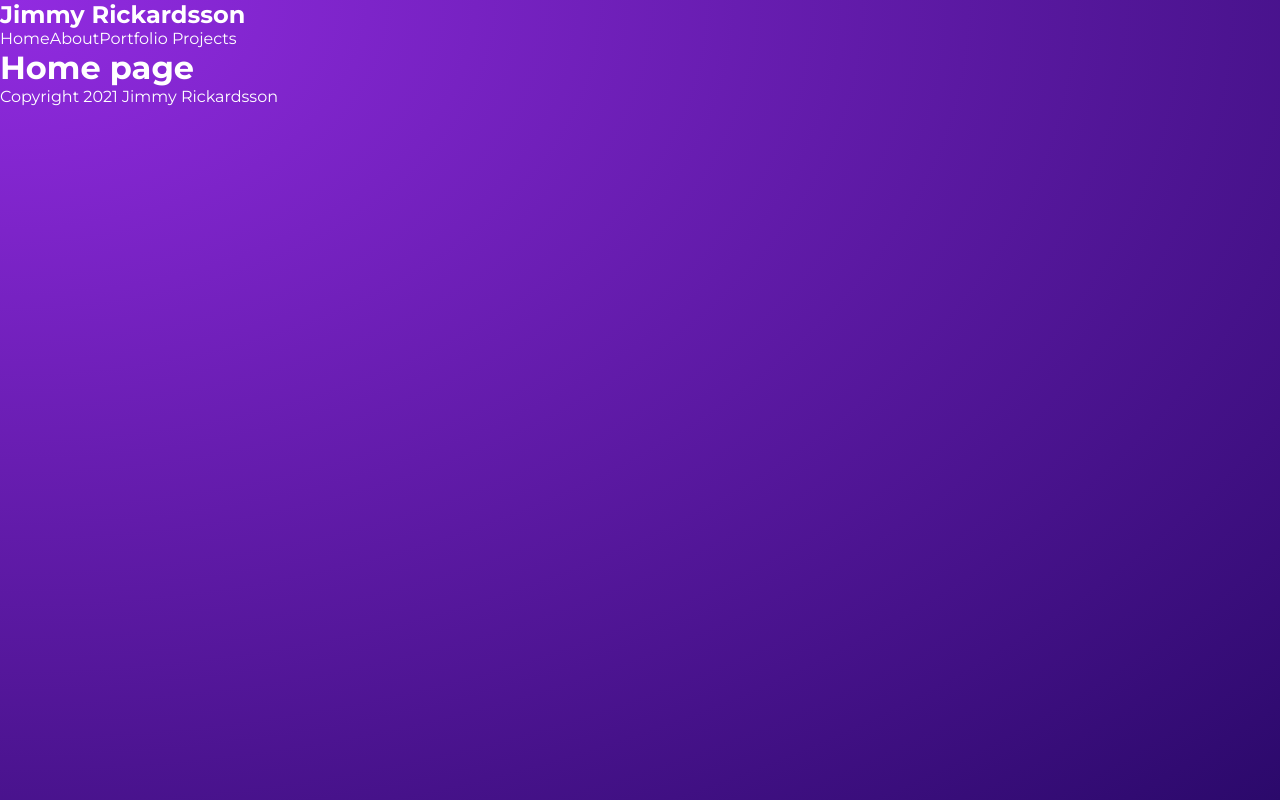
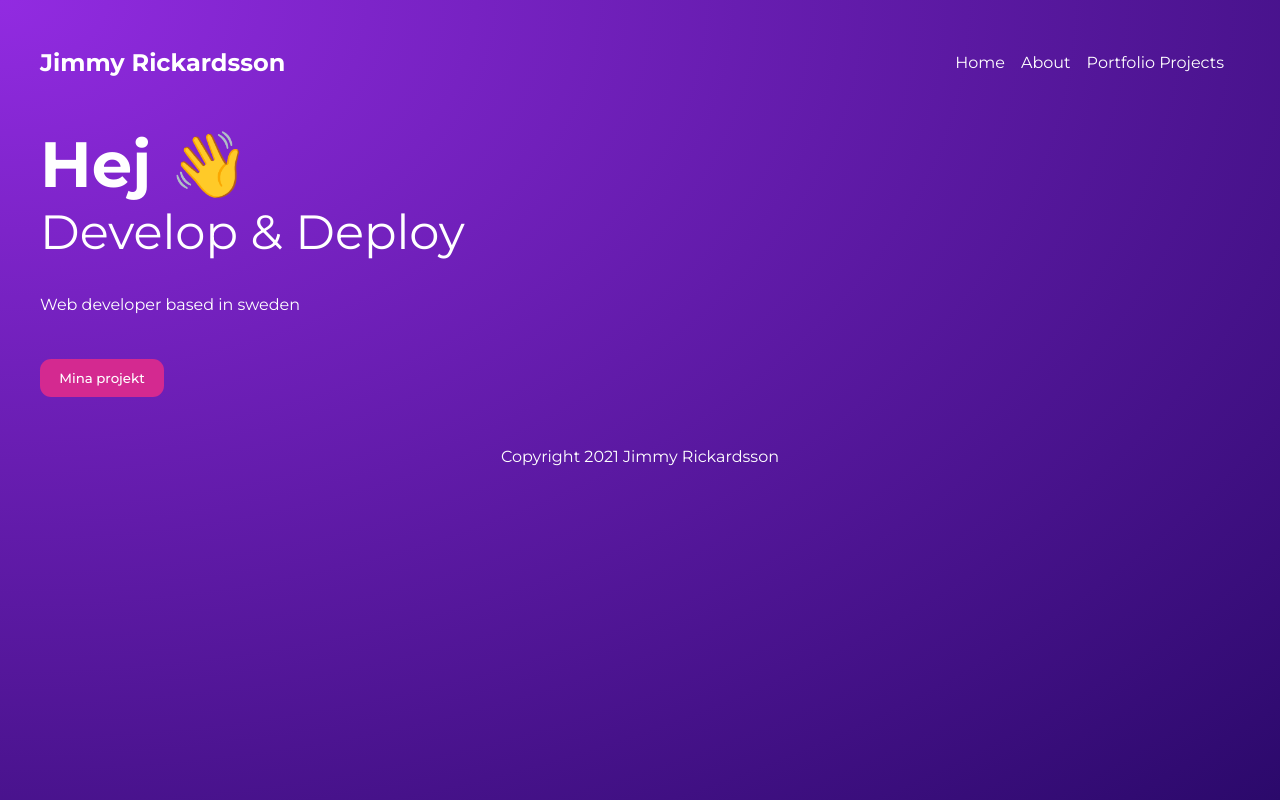
Before and after one commit to RickardssonJ/gatsby-portfolio-site, a Gatsby site: page / in a window 1280 px wide. Built offline with nearby package versions, Linux system fonts and the light colour scheme; Gatsby itself is replaced by a stand-in of ours.

Commit message:
New styling

```diff
--- a/src/components/Layout.js
+++ b/src/components/Layout.js
@@ -1,23 +1,8 @@
 import React from 'react'
-import { createGlobalStyle } from "styled-components"
+import GlobalStyle from '../styles/GlobalStyles'
+import { StyledFooter } from "../styles/Styling"
 import { Navbar } from './Navbar'
 
-const GlobalStyle = createGlobalStyle`
-* {
-  margin: 0;
-  padding: 0;
-  text-decoration: none;
-  font-family: "Montserrat";
-  color: white;
-}
-html, body {
-  min-height: 100%;
-}
-  body {
-    background: radial-gradient(at top left, rgba(146,43,225,1) 0%, rgba(43,9,107,1) 100%);
-  background-repeat: no-repeat;
-  }
-`
 
 export const Layout = ({ children }) => {
 
@@ -27,15 +12,15 @@ export const Layout = ({ children }) => {
     return (
         <>
             <GlobalStyle />
+
+            <Navbar />
             <div>
-                <Navbar />
-                <div>
-                    {children}
-                </div>
-                <footer>
-                    <p>Copyright 2021 Jimmy Rickardsson</p>
-                </footer>
+                {children}
             </div>
+            <StyledFooter>
+                <p>Copyright 2021 Jimmy Rickardsson</p>
+            </StyledFooter>
+
         </>
     )
 }
--- a/src/components/Navbar.js
+++ b/src/components/Navbar.js
@@ -1,15 +1,20 @@
 import { Link } from 'gatsby'
 import React from 'react'
+import { StyledNav, StyledLink, StyledNavLinksUl } from '../styles/Styling'
+
+const linkStyle = {
+    display: "inline-block",
+};
 
 export const Navbar = () => {
     return (
-        <nav>
+        <StyledNav>
             <h1>Jimmy Rickardsson</h1>
-            <div>
-                <Link to="/">Home</Link>
-                <Link to="/about">About</Link>
-                <Link to="/projects">Portfolio Projects</Link>
-            </div>
-        </nav>
+            <StyledNavLinksUl>
+                <Link to="/" style={linkStyle}>Home</Link>
+                <Link to="/about" style={linkStyle}>About</Link>
+                <Link to="/projects" style={linkStyle}>Portfolio Projects</Link>
+            </StyledNavLinksUl>
+        </StyledNav>
     )
 }
--- a/src/pages/index.js
+++ b/src/pages/index.js
@@ -1,13 +1,20 @@
+import { Link } from "gatsby"
 import React from "react"
 import { Layout } from "../components/Layout"
+import { StyledSection, StyledHomepageButton } from "../styles/Styling"
 
 export default function Home() {
 
   return (
     <Layout>
-      <div>
-        <h1>Home page</h1>
-      </div>
+      <StyledSection>
+        <div>
+          <h2>Hej 👋 </h2>
+          <h3>Develop & Deploy</h3>
+          <p>Web developer based in sweden</p>
+        </div>
+      </StyledSection>
+      <Link to="/projects"><StyledHomepageButton>Mina projekt</StyledHomepageButton></Link>
     </Layout>
 
   )
--- a/src/pages/projects/index.js
+++ b/src/pages/projects/index.js
@@ -1,12 +1,14 @@
 import React from 'react'
 import { Layout } from '../../components/Layout'
+import { StyledProjectsPage } from "../../styles/Styling"
 
 export const Projects = () => {
     return (
         <Layout>
-            <div>
+            <StyledProjectsPage>
                 <h2>Portfolio</h2>
-            </div>
+                <h3>Projekt som jag skapat</h3>
+            </StyledProjectsPage>
         </Layout>
     )
 }
--- /dev/null
+++ b/src/styles/GlobalStyles.jsx
@@ -0,0 +1,27 @@
+import { createGlobalStyle } from "styled-components"
+
+const GlobalStyle = createGlobalStyle`
+* {
+  margin: 0;
+  padding: 0;
+  text-decoration: none;
+  font-family: "Montserrat";
+  color: white;
+}
+html, body {
+  min-height: 100%;
+}
+  body {
+    background: radial-gradient(at top left, rgba(146,43,225,1) 0%, rgba(43,9,107,1) 100%);
+  background-repeat: no-repeat;
+  max-width: 1200px;
+  margin: 3rem auto;
+  }
+
+  p{
+      margin: 1.1rem auto;
+      line-height: 1.5rem;
+  }
+`
+
+export default GlobalStyle
--- /dev/null
+++ b/src/styles/Styling.jsx
@@ -0,0 +1,72 @@
+import styled from "styled-components"
+
+//////////////////////// Navbar ////////////////////////
+export const StyledNav = styled.nav`
+  display: flex;
+  justify-content: space-between;
+  align-items: center;
+  margin: 3rem auto;
+`
+
+export const StyledNavLinksUl = styled.ul`
+  text-decoration: none;
+
+  > a {
+    margin-right: 1rem;
+    cursor: pointer;
+    &:hover {
+      color: #44f331;
+    }
+  }
+`
+
+//////////////////////// Homepage ////////////////////////
+export const StyledSection = styled.section`
+  display: grid;
+  grid-template-columns: 1fr 1fr;
+  grid-gap: 3.5rem;
+  align-items: center;
+
+  h2 {
+    font-size: 4rem;
+  }
+
+  h3 {
+    font-size: 3rem;
+    font-weight: 400;
+    margin-bottom: 2rem;
+  }
+`
+export const StyledHomepageButton = styled.button`
+  background: #d42990;
+  padding: 0.7rem 1.2rem;
+  border: none;
+  border-radius: 0.7rem;
+  margin-top: 1.5rem;
+  font-weight: 500;
+  cursor: pointer;
+`
+
+//////////////////////// Projects ////////////////////////
+
+export const StyledProjectsPage = styled.div`
+  text-align: center;
+
+  h2 {
+    font-size: 3rem;
+    margin-top: 6rem;
+  }
+
+  h3 {
+    font-size: 2rem;
+    font-weight: 400;
+  }
+`
+
+//////////////////////// Footer ////////////////////////
+
+export const StyledFooter = styled.div`
+  text-align: center;
+  color: #bbb;
+  margin: 3rem auto;
+`
```
